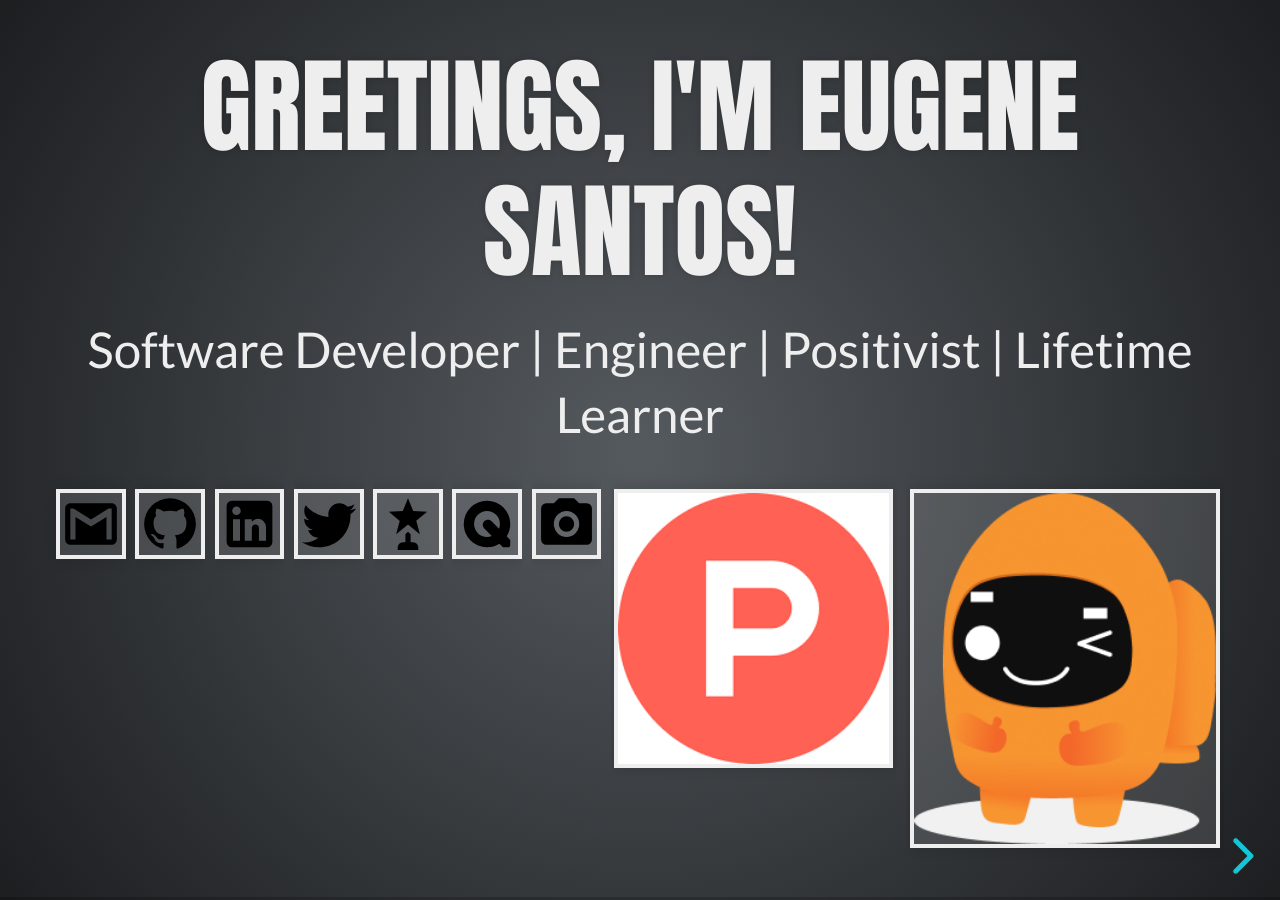
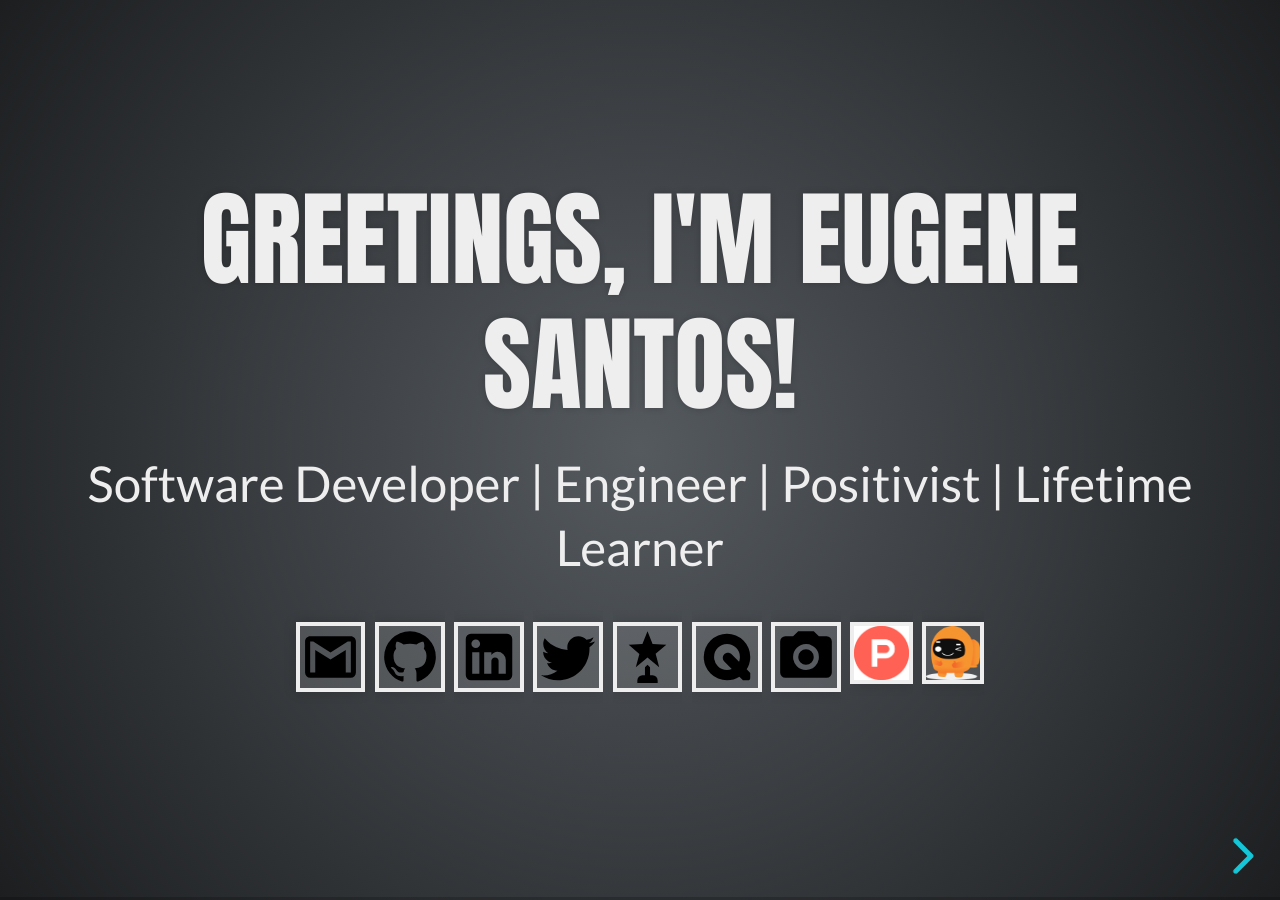
Before and after one commit to delose/delose.github.io, a Jekyll site: the page built from index.html, in a window 1280 px wide. Built offline with Jekyll 4.4.1, drawn with Linux system fonts in a browser that asks for light colours; some web fonts are replaced; comment, search, counter and statistics services are not loaded.

Commit message:
update sizes

```diff
--- a/_layouts/default.html
+++ b/_layouts/default.html
@@ -32,8 +32,8 @@
                     <a href="https://www.youracclaim.com/user/eugene-de-los-santos" class="roll"><img class="icons" src="svg/trophy-award.svg" alt="Acclaim"/></a>
                     <a href="https://www.quora.com/profile/Eugene-Sergio-De-Los-Santos" class="roll"><img class="icons" src="svg/quicktime.svg" alt="Quora"/></a>
                     <a href="https://www.instagram.com/gioiggioig/" class="roll"><img class="icons" src="svg/camera.svg" alt="Instagram"/></a>
-                    <a href="https://www.producthunt.com/@eugenesergio" class="roll"><img class="icons" src="svg/product-hunt.png" alt="Product Hunt"/></a>
-                    <a href="https://raket.ph/delossantos_eugene" class="roll"><img class="icons" src="svg/raketph.png" alt="Raket.ph"/></a>
+                    <a href="https://www.producthunt.com/@eugenesergio" class="roll"><img class="icons" src="svg/product-hunt.png" alt="Product Hunt" width="44" height="44"/></a>
+                    <a href="https://raket.ph/delossantos_eugene" class="roll"><img class="icons" src="svg/raketph.png" alt="Raket.ph" width="44" height="44"/></a>
                 </footer>
             </section>
 
```
